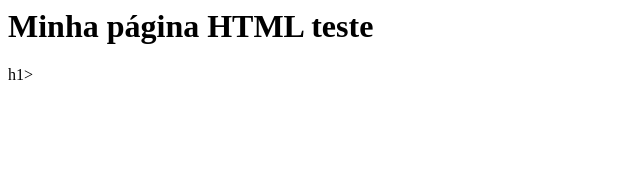
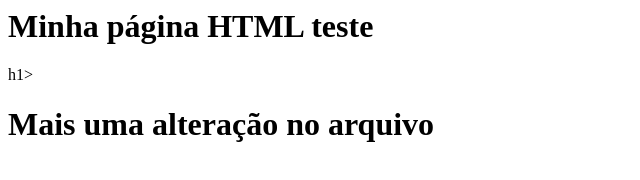
Before and after one commit to Alex4ndre7/gama-no-github, a plain HTML site: page index.html in a window 1280 px wide. Shown: the whole page, without its empty margins (0-640 px from the left). Drawn offline with Linux system fonts and the light colour scheme.

Commit message:
arquivo index.hmtl atualizado novamente

```diff
--- a/index.html
+++ b/index.html
@@ -1,5 +1,6 @@
 <html>
     <body>
         <h1>Minha página HTML teste</h1>h1>
+        <h1>Mais uma alteração no arquivo</h1>
     </body.
 </html>
```
